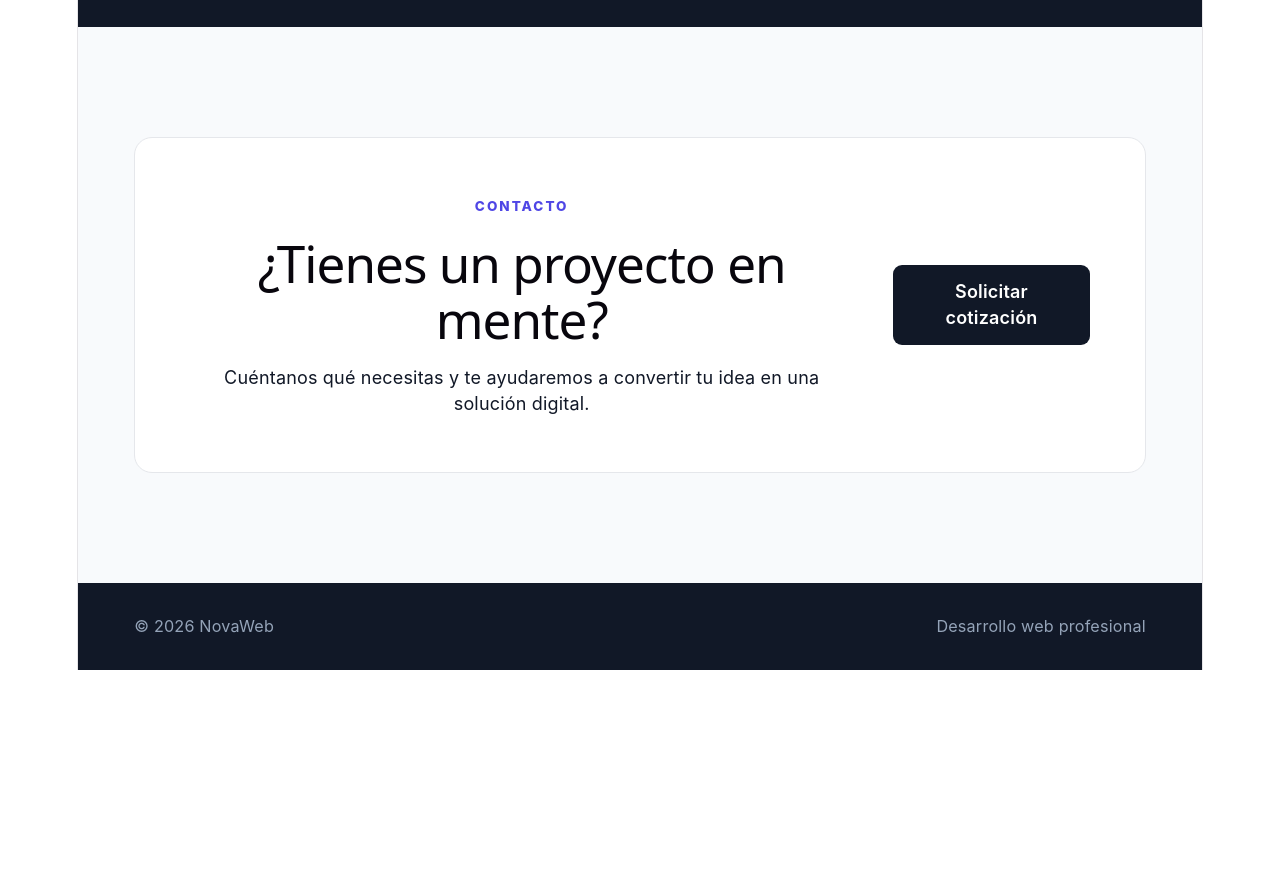
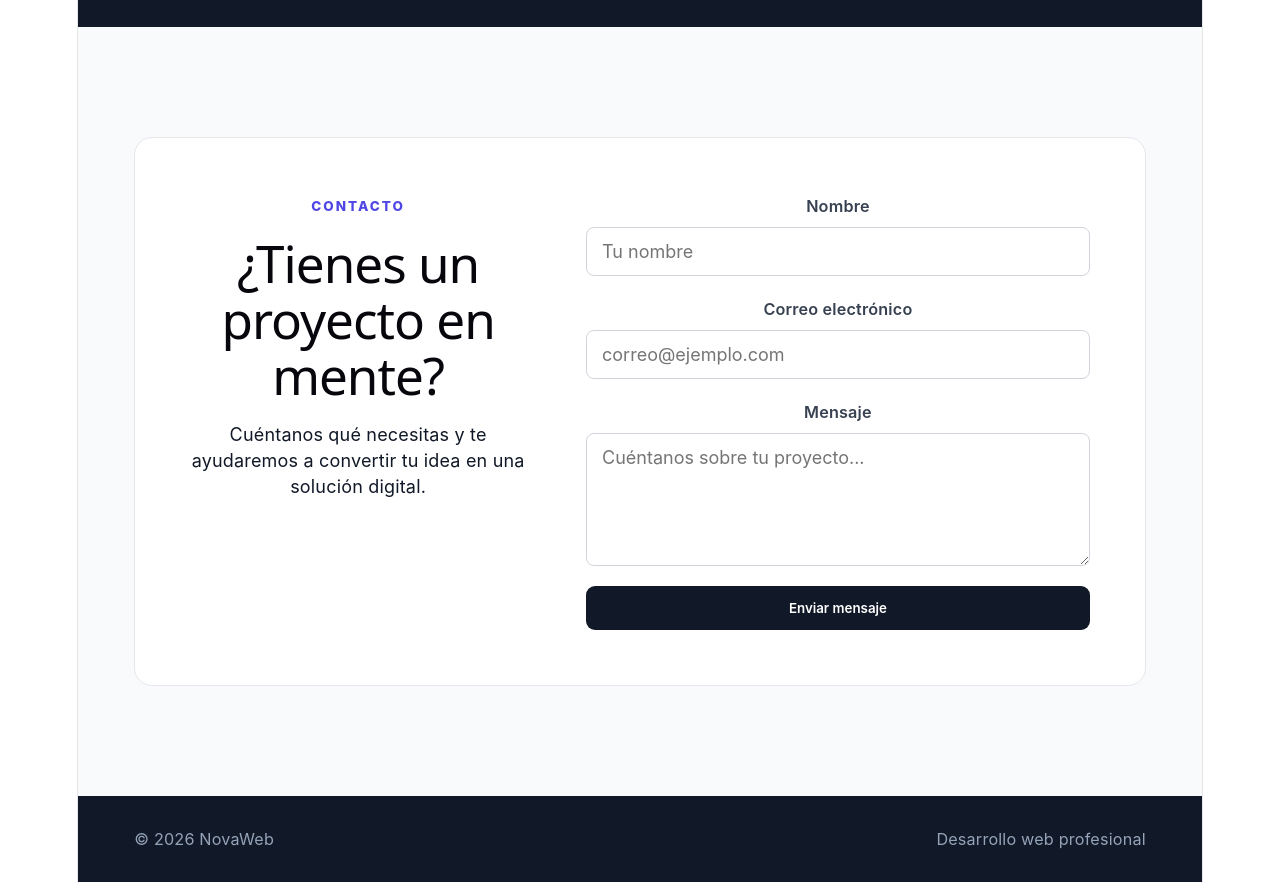
Before and after one commit to DNery122/landing-demo, a React (Vite) app: page / in a window 1280 px wide. Shown: the part 1960-2842 px from the top of the page. Before the commit the page ends 2630 px from the top, so only its background shows below. Built offline with nearby package versions, Linux system fonts and the light colour scheme.

Commit message:
Add contact form API

```diff
--- a/package.json
+++ b/package.json
@@ -11,7 +11,8 @@
   },
   "dependencies": {
     "react": "^19.2.8",
-    "react-dom": "^19.2.8"
+    "react-dom": "^19.2.8",
+    "resend": "^6.22.0"
   },
   "devDependencies": {
     "@types/node": "^24.13.3",
--- a/src/App.css
+++ b/src/App.css
@@ -470,3 +470,97 @@ nav a:hover {
     flex-direction: column;
   }
 }
+.contact-box {
+  display: grid;
+
+  grid-template-columns: 0.8fr 1.2fr;
+
+  align-items: start;
+
+  gap: 60px;
+}
+
+.contact-form {
+  display: flex;
+
+  flex-direction: column;
+
+  gap: 20px;
+}
+
+.form-group {
+  display: flex;
+
+  flex-direction: column;
+
+  gap: 8px;
+}
+
+.form-group label {
+  font-size: 0.9rem;
+
+  font-weight: 600;
+
+  color: #374151;
+}
+
+.form-group input,
+.form-group textarea {
+  width: 100%;
+
+  padding: 13px 15px;
+
+  border: 1px solid #d1d5db;
+
+  border-radius: 8px;
+
+  font-family: inherit;
+
+  font-size: 1rem;
+
+  outline: none;
+
+  transition: 0.2s;
+}
+
+.form-group input:focus,
+.form-group textarea:focus {
+  border-color: #4f46e5;
+
+  box-shadow:
+    0 0 0 3px rgba(79, 70, 229, 0.1);
+}
+
+.form-group textarea {
+  resize: vertical;
+}
+
+.contact-form button {
+  border: none;
+
+  cursor: pointer;
+
+  font-family: inherit;
+}
+
+@media (max-width: 800px) {
+  .contact-box {
+    grid-template-columns: 1fr;
+
+    gap: 40px;
+  }
+}
+.form-success {
+  color: #15803d;
+  font-weight: 600;
+}
+
+.form-error {
+  color: #dc2626;
+  font-weight: 600;
+}
+
+.contact-form button:disabled {
+  opacity: 0.6;
+  cursor: not-allowed;
+}
--- a/src/App.tsx
+++ b/src/App.tsx
@@ -1,6 +1,10 @@
 import "./App.css";
+import { FormEvent, useState } from "react";
 
 function App() {
+  const [sending, setSending] = useState(false);
+  const [success, setSuccess] = useState(false);
+  const [error, setError] = useState("");
   return (
     <div className="app">
       {/* Navbar */}
@@ -137,9 +141,106 @@ function App() {
               </p>
             </div>
 
-            <a href="mailto:contacto@novaweb.com" className="primary-button">
-              Solicitar cotización
-            </a>
+            <form
+              className="contact-form"
+              onSubmit={async (event: FormEvent<HTMLFormElement>) => {
+                event.preventDefault();
+
+                setSending(true);
+                setSuccess(false);
+                setError("");
+
+                const form = event.currentTarget;
+                const formData = new FormData(form);
+
+                const data = {
+                  name: formData.get("name"),
+                  email: formData.get("email"),
+                  message: formData.get("message"),
+                };
+
+                try {
+                  const response = await fetch("/api/contact", {
+                    method: "POST",
+                    headers: {
+                      "Content-Type": "application/json",
+                    },
+                    body: JSON.stringify(data),
+                  });
+
+                  const result = await response.json();
+
+                  if (!response.ok) {
+                    throw new Error(
+                      result.error || "No se pudo enviar el mensaje",
+                    );
+                  }
+
+                  setSuccess(true);
+                  form.reset();
+                } catch (error) {
+                  console.error(error);
+
+                  setError(
+                    error instanceof Error
+                      ? error.message
+                      : "Ocurrió un error al enviar el mensaje",
+                  );
+                } finally {
+                  setSending(false);
+                }
+              }}
+            >
+              <div className="form-group">
+                <label htmlFor="name">Nombre</label>
+
+                <input
+                  id="name"
+                  name="name"
+                  type="text"
+                  placeholder="Tu nombre"
+                  required
+                />
+              </div>
+
+              <div className="form-group">
+                <label htmlFor="email">Correo electrónico</label>
+
+                <input
+                  id="email"
+                  name="email"
+                  type="email"
+                  placeholder="correo@ejemplo.com"
+                  required
+                />
+              </div>
+
+              <div className="form-group">
+                <label htmlFor="message">Mensaje</label>
+
+                <textarea
+                  id="message"
+                  name="message"
+                  placeholder="Cuéntanos sobre tu proyecto..."
+                  rows={5}
+                  required
+                />
+              </div>
+
+              <button
+                type="submit"
+                className="primary-button"
+                disabled={sending}
+              >
+                {sending ? "Enviando..." : "Enviar mensaje"}
+              </button>
+
+              {success && (
+                <p className="form-success">¡Mensaje enviado correctamente!</p>
+              )}
+
+              {error && <p className="form-error">{error}</p>}
+            </form>
           </div>
         </section>
       </main>
```
Also changed, not shown: api/contact.ts (added, +108 -0 lines), 1 other file (tests, documents, lock files or other folders).
